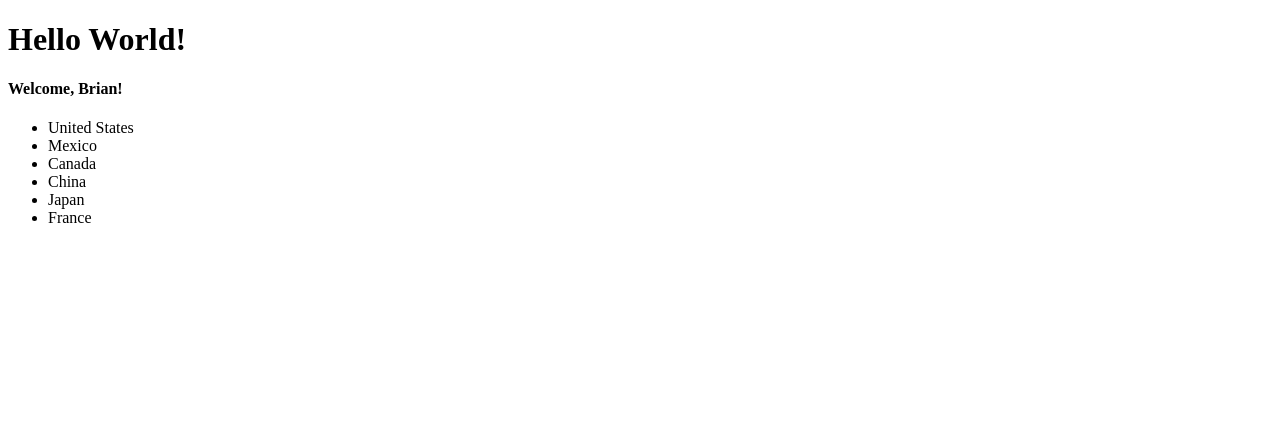
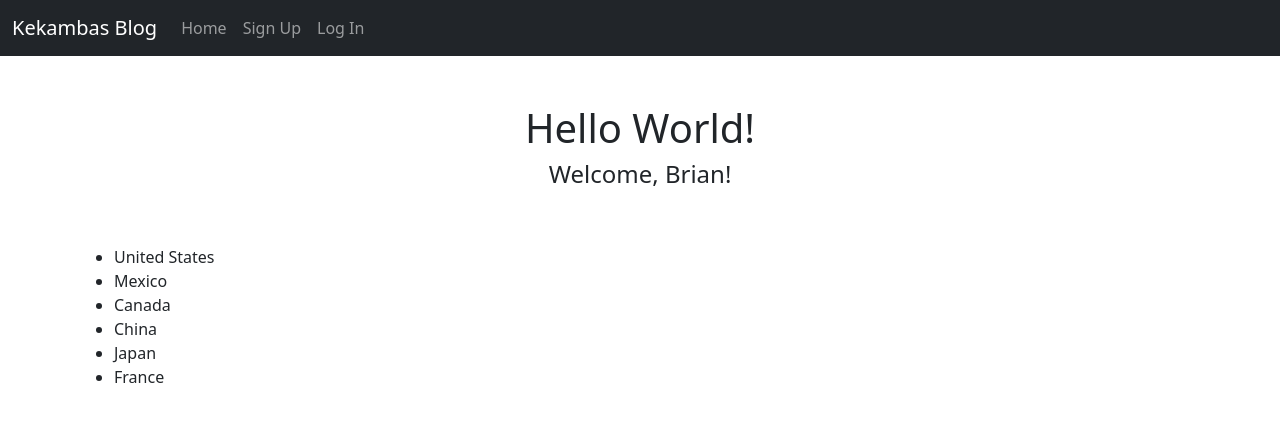
Before and after one commit to leisatrisler/flask-blog-example, a Flask app: page / in a window 1280 px wide. Shown: the top 422 px of the page. Run offline with Flask 3, Linux system fonts and the light colour scheme.

Commit message:
Added bootstrap and nav.html template

```diff
--- a/app/templates/index.html
+++ b/app/templates/index.html
@@ -5,17 +5,28 @@
     <meta http-equiv="X-UA-Compatible" content="IE=edge">
     <meta name="viewport" content="width=device-width, initial-scale=1.0">
     <title>Flask Blog</title>
+    <link rel="stylesheet" href="https://cdn.jsdelivr.net/npm/bootstrap@5.3.0/dist/css/bootstrap.min.css">
 </head>
 <body>
 
+    {% include 'nav.html' %}
+
+    <div class="row py-5">
+        <div class="col text-center">
             <h1>Hello World!</h1>
             <h4>Welcome, {{ first_name }}!</h4>
+        </div>
+    </div>
 
+    <div class="container">
         <ul>
             {% for country in countries %}
                 <li>{{ country }}</li>
             {% endfor %}
         </ul>
+    </div>
 
+
+    <script src="https://cdn.jsdelivr.net/npm/bootstrap@5.3.0/dist/js/bootstrap.bundle.min.js"></script>
 </body>
 </html>
--- /dev/null
+++ b/app/templates/nav.html
@@ -0,0 +1,15 @@
+<nav class="navbar navbar-expand-lg bg-dark" data-bs-theme="dark">
+    <div class="container-fluid">
+        <a class="navbar-brand" href="#">Kekambas Blog</a>
+        <button class="navbar-toggler" type="button" data-bs-toggle="collapse" data-bs-target="#navbarNavAltMarkup" aria-controls="navbarNavAltMarkup" aria-expanded="false" aria-label="Toggle navigation">
+            <span class="navbar-toggler-icon"></span>
+        </button>
+        <div class="collapse navbar-collapse" id="navbarNavAltMarkup">
+            <div class="navbar-nav">
+                <a class="nav-link" href="#">Home</a>
+                <a class="nav-link" href="#">Sign Up</a>
+                <a class="nav-link" href="#">Log In</a>
+            </div>
+        </div>
+    </div>
+</nav>
```
Lines whose indentation alone changed are shown as unchanged.
